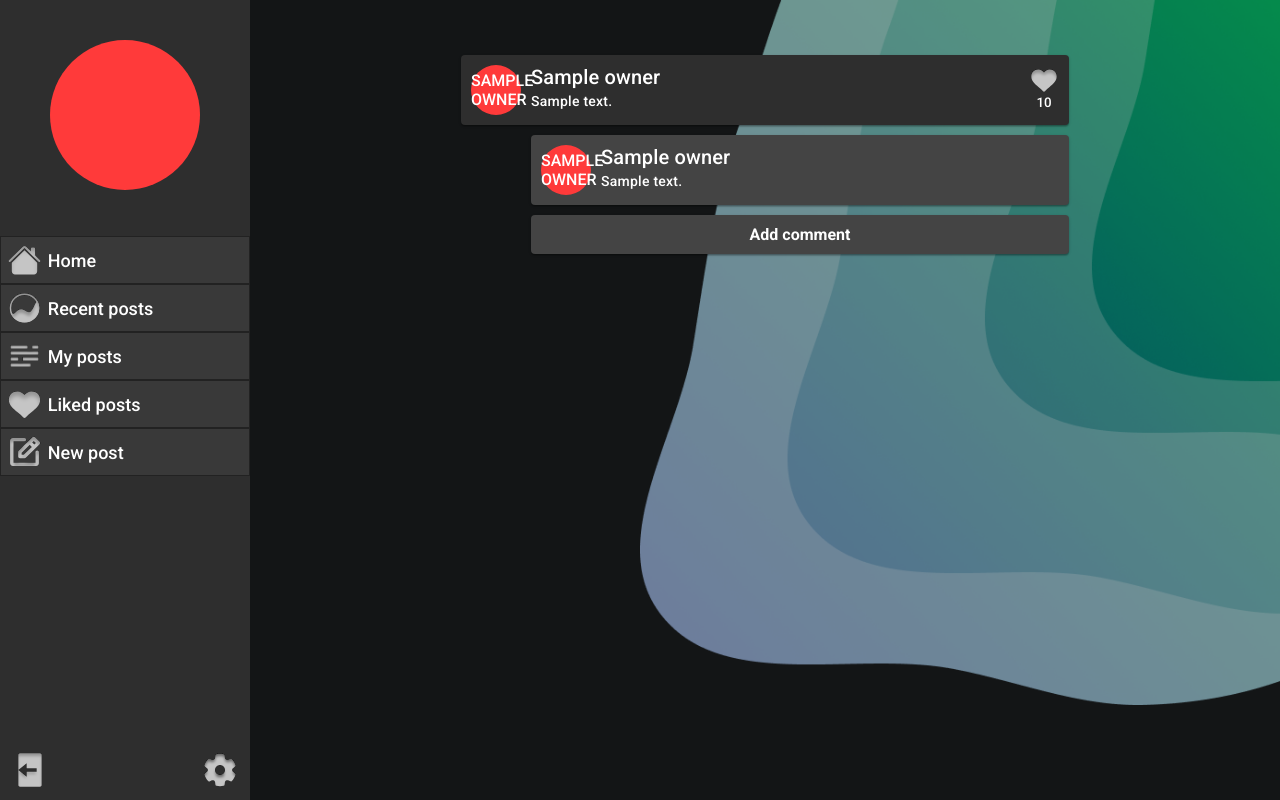
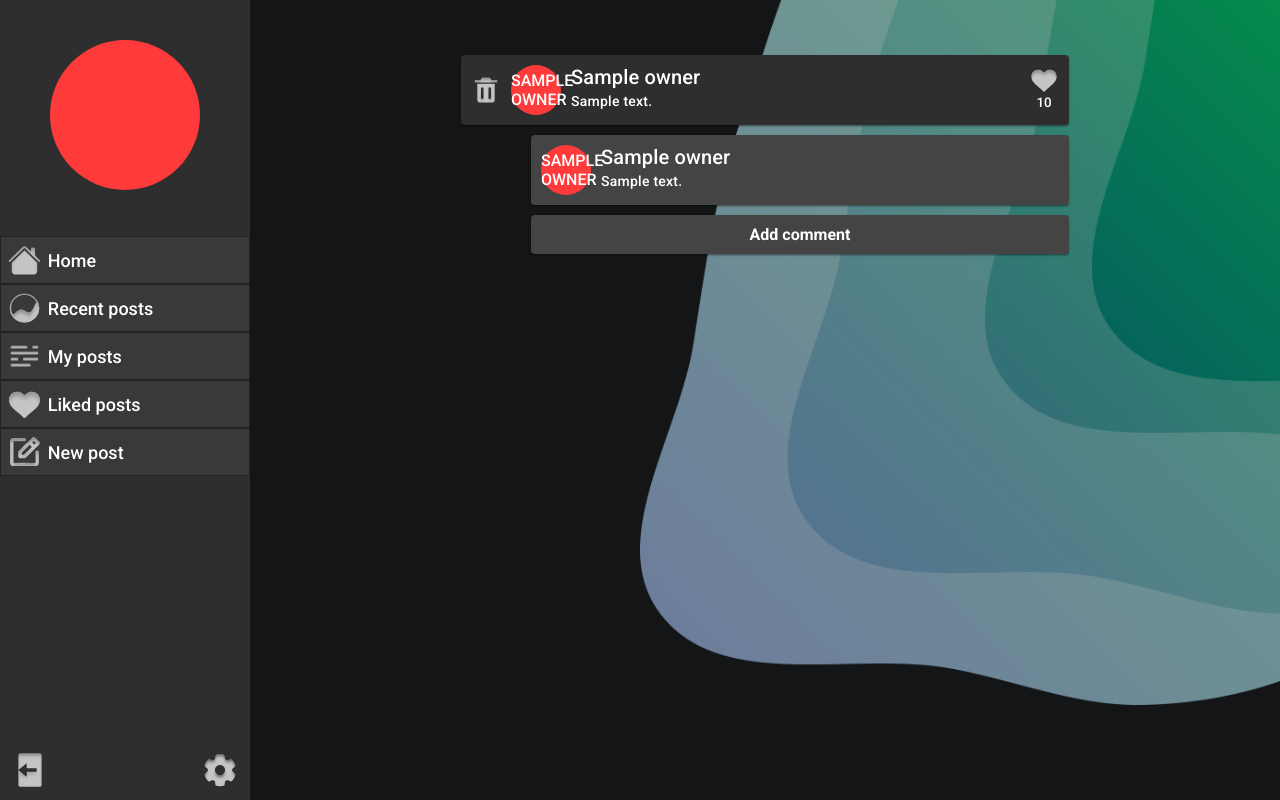
Before and after one commit to semvis123/Project-Webtechnologie, a Python web app: template Main/posts/templates/posts.html in a window 1280 px wide. Run offline with Jinja, Linux system fonts and the light colour scheme; the template is opened without the code that fills it: most values are stand-ins (such as "Sample title", 1, 10 or a date in 2020).

Commit message:
:sparkles: added delete icon

```diff
--- a/Main/posts/templates/posts.html
+++ b/Main/posts/templates/posts.html
@@ -53,6 +53,10 @@
         {% for post in posts %}
         <div class="post-container">
             <div class="post box">
+                <div class="delete-container" data-post="{{ post.id }}">
+                    <img draggable="false" class="post-delete-icon"
+                        src="static/assets/trash.svg">
+                </div>
                 <div class="icon" style="background-color: {{ post.icon_color }};">{{ post.owner[0].upper() }}</div>
                 <div class="postcontent">
                     <h3>{{ post.owner }}</h3>
--- a/Main/static/css/posts.css
+++ b/Main/static/css/posts.css
@@ -220,6 +220,19 @@ body {
     height: 30px;
 }
 
+.post-delete-icon {
+    height: 30px;
+}
+
+.delete-container {
+    display: flex;
+    flex-grow: 0;
+    flex-shrink: 0;
+    cursor: pointer;
+    align-items: center;
+    margin-right: 10px;
+}
+
 .postcontent {
     padding: 0 10px;
     flex-grow: 1;
--- a/Main/static/js/posts.js
+++ b/Main/static/js/posts.js
@@ -1,4 +1,5 @@
 window.addEventListener('load', () => {
+    // create post
     newPostBtn = document.getElementById('newpost-btn')
     newPostBtn.addEventListener('click', () => {
         document.getElementById('modal-container').style.display = 'flex'
@@ -28,6 +29,7 @@ window.addEventListener('load', () => {
         }
     })
 
+    // add comments
     Array.from(document.getElementsByClassName('add_comment')).forEach(btn => {
         btn.addEventListener('click', () => {
             document.getElementById('modal-container').style.display = 'flex'
@@ -59,6 +61,7 @@ window.addEventListener('load', () => {
         })
     })
 
+    // add/remove likes
     Array.from(document.getElementsByClassName('like-container')).forEach(btn => {
         btn.addEventListener('click', () => {
             const data = new URLSearchParams()
@@ -80,4 +83,26 @@ window.addEventListener('load', () => {
             })
         })
     })
+
+    // remove posts
+    Array.from(document.getElementsByClassName('delete-container')).forEach(btn => {
+        btn.addEventListener('click', () => {
+            const data = new URLSearchParams()
+            fetch(`/posts/${btn.dataset.post}`, {
+                method: 'delete',
+                body: data
+            }).then(res => {
+                if (res.status == 200) {
+                    location.reload()
+                }
+                else {
+                    message = Object.assign(document.createElement('div'), {
+                        className: 'flash-message error',
+                        innerText: 'Failed to remove post'
+                    })
+                    document.getElementById('flash-messages').appendChild(message)
+                }
+            })
+        })
+    })
 })
```
Also changed, not shown: Main/static/assets/trash.svg (added).
